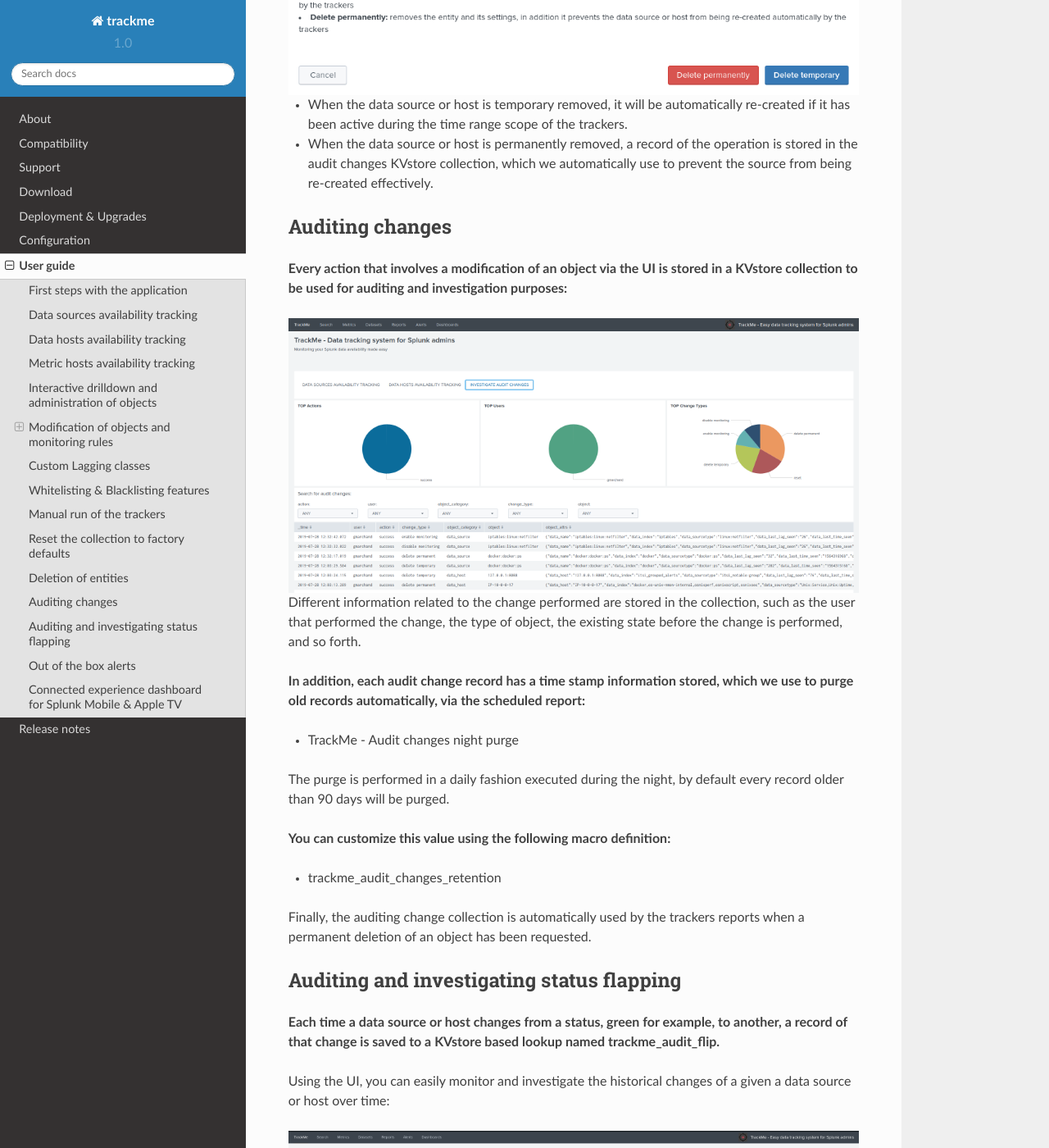
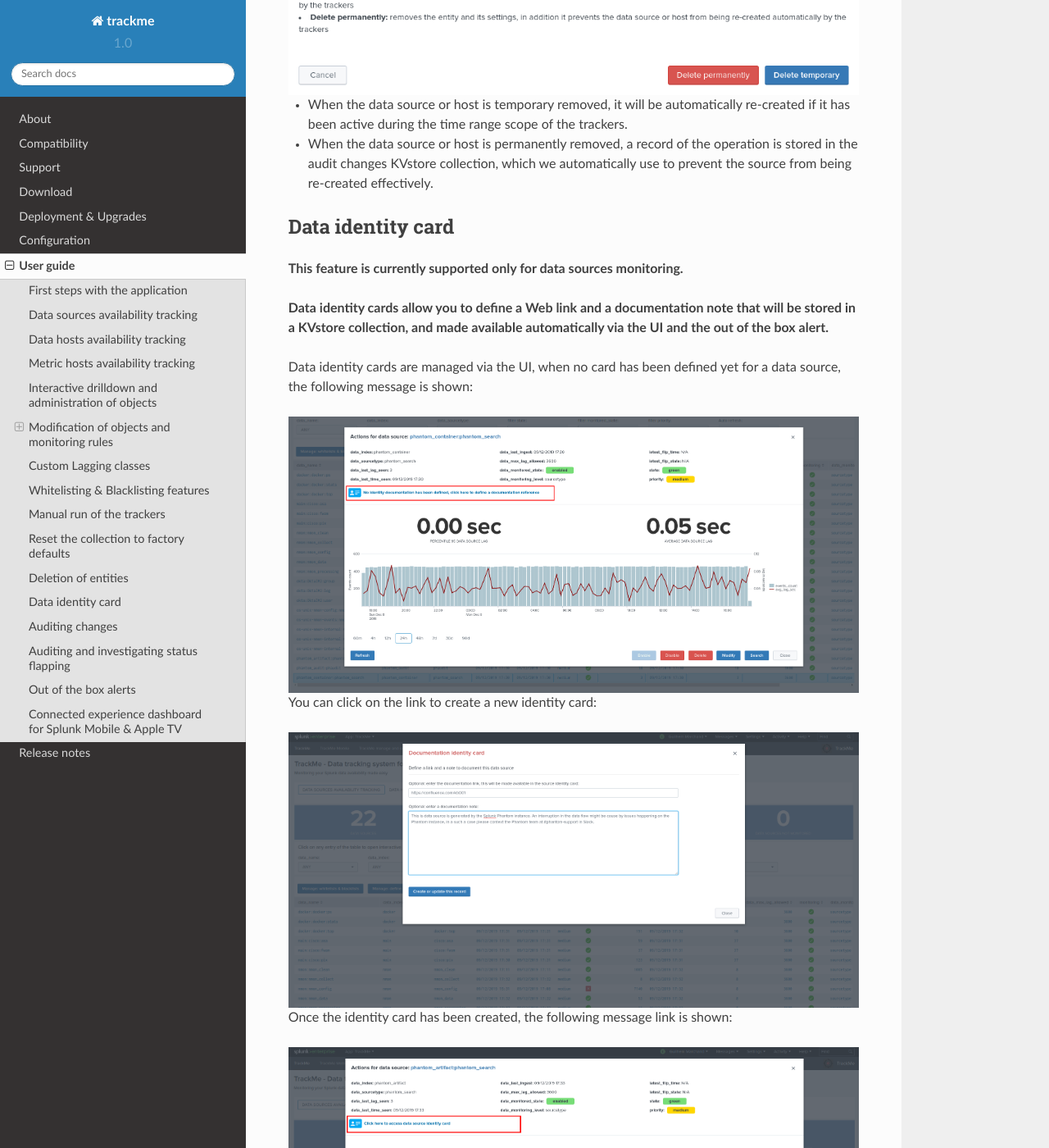
Before and after one commit to guilhemmarchand/trackme, a Sphinx documentation site: the page built from docs/userguide.rst, in a window 1280 px wide and 1400 px high, scrolled down 16826 px. Shown: the whole window at 82% size. Built offline with Sphinx 7.4.7 and the Read the Docs theme 2.0.0, drawn with Linux system fonts in a browser that asks for light colours; some of the changed text lies outside the part shown.

Commit message:
Documentation update

```diff
--- a/docs/releasenotes.rst
+++ b/docs/releasenotes.rst
@@ -4,9 +4,7 @@
 Version 1.0.34
 ==============
 
-- feature: introduction of the concept of source identity card, allows defining and store a documentation link and note for data sources, which
-identity cards are made available automatically via the UI and via the OOTB alert.
-Identity cards records can be created, maintained and delete via the UI.
+- feature: introduction of the concept of source identity card, allows defining and store a documentation link and note for data sources, which identity cards are made available automatically via the UI and via the OOTB alert. Identity cards records can be created, maintained and delete via the UI.
 - feature: increase default size of modal windows
 - feature: fixed charts color for data sources and data hosts events vs lag embedded charts
 - feature: add last 48 hours in link time selectors
--- a/docs/userguide.rst
+++ b/docs/userguide.rst
@@ -392,6 +392,39 @@
 - When the data source or host is temporary removed, it will be automatically re-created if it has been active during the time range scope of the trackers.
 - When the data source or host is permanently removed, a record of the operation is stored in the audit changes KVstore collection, which we automatically use to prevent the source from being re-created effectively.
 
+Data identity card
+==================
+
+**This feature is currently supported only for data sources monitoring.**
+
+**Data identity cards allow you to define a Web link and a documentation note that will be stored in a KVstore collection, and made available automatically via the UI and the out of the box alert.**
+
+Data identity cards are managed via the UI, when no card has been defined yet for a data source, the following message is shown:
+
+.. image:: img/identity_card1.png
+   :alt: identity_card1.png
+   :align: center
+
+You can click on the link to create a new identity card:
+
+.. image:: img/identity_card2.png
+   :alt: identity_card2.png
+   :align: center
+
+Once the identity card has been created, the following message link is shown:
+
+.. image:: img/identity_card3.png
+   :alt: identity_card3.png
+   :align: center
+
+Which automatically provides a view with the identity card content:
+
+.. image:: img/identity_card4.png
+   :alt: identity_card4.png
+   :align: center
+
+In addition, the fields "doc_link" and "doc_note" are part of the default output of the default alert, which can be recycled eventually to enrich a ticketing system incident.
+
 Auditing changes
 ================
 
```
Also changed, not shown: docs/img/identity_card1.png (added), docs/img/identity_card2.png (added), docs/img/identity_card3.png (added), docs/img/identity_card4.png (added).
